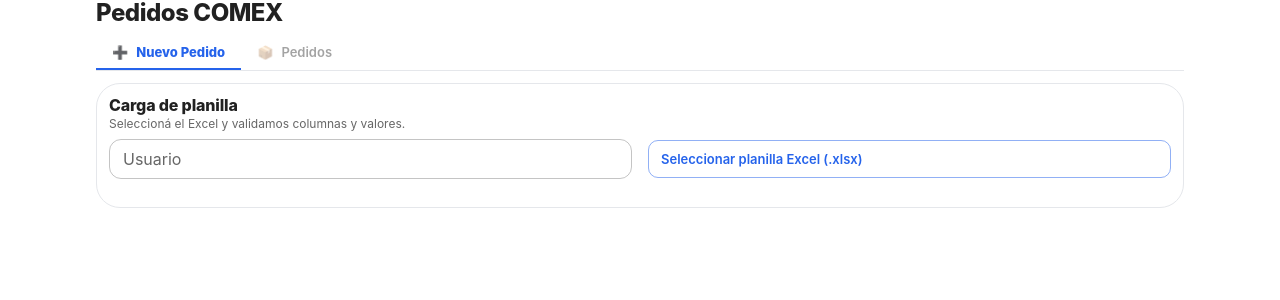
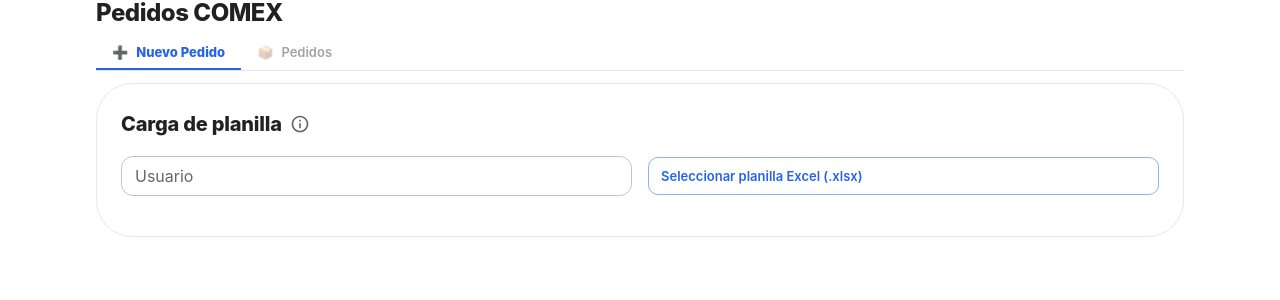
Before and after one commit to brandatta/comex-vicomx, a React (Vite) app in the folder client/: page / in a window 1280 px wide. Shown: the top 300 px of the page. Built offline with nearby package versions, Linux system fonts and the light colour scheme.

Commit message:
Update SectionCard.jsx

```diff
--- a/client/src/components/SectionCard.jsx
+++ b/client/src/components/SectionCard.jsx
@@ -1,58 +1,44 @@
-import { Paper, Box, Typography, Divider } from "@mui/material";
+import { Paper, Box, Typography } from "@mui/material";
+import InfoTip from "./InfoTip.jsx";
 
-export default function SectionCard({
-  title,
-  subtitle,
-  actions,   // ahora lo usamos como FOOTER (abajo)
-  children,
-}) {
+export default function SectionCard({ title, subtitle, actions, children }) {
   return (
     <Paper
       elevation={0}
       sx={{
-        p: 1.5,
-        mb: 1.5,
+        p: 3,
+        mb: 3,
         border: "1px solid #e5e7eb",
-        borderRadius: 2,
+        borderRadius: 3,
         backgroundColor: "#ffffff",
       }}
     >
-      {(title || subtitle) ? (
-        <Box mb={1}>
-          {title ? (
-            <Typography
-              variant="subtitle1"
-              sx={{
-                fontWeight: 800,
-                letterSpacing: "-0.01em",
-                lineHeight: 1.15,
-              }}
-            >
-              {title}
-            </Typography>
-          ) : null}
+      {(title || actions || subtitle) && (
+        <Box
+          display="flex"
+          alignItems="flex-start"
+          justifyContent="space-between"
+          gap={2}
+          mb={2}
+        >
+          <Box sx={{ display: "flex", alignItems: "center" }}>
+            {title && (
+              <Typography
+                variant="h6"
+                sx={{ fontWeight: 800, letterSpacing: "-0.01em" }}
+              >
+                {title}
+              </Typography>
+            )}
 
-          {subtitle ? (
-            <Typography
-              variant="caption"
-              sx={{ color: "text.secondary", display: "block", mt: 0.25, lineHeight: 1.2 }}
-            >
-              {subtitle}
-            </Typography>
-          ) : null}
+            {subtitle ? <InfoTip title={subtitle} /> : null}
+          </Box>
+
+          {actions ? <Box>{actions}</Box> : null}
         </Box>
-      ) : null}
+      )}
 
       {children}
-
-      {actions ? (
-        <>
-          <Divider sx={{ my: 1 }} />
-          <Box display="flex" justifyContent="flex-end" gap={1} flexWrap="wrap">
-            {actions}
-          </Box>
-        </>
-      ) : null}
     </Paper>
   );
 }
```
